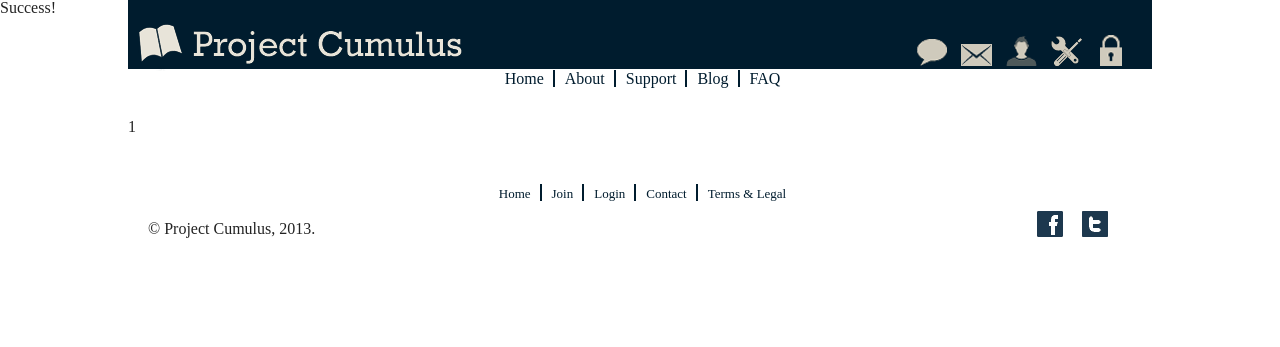
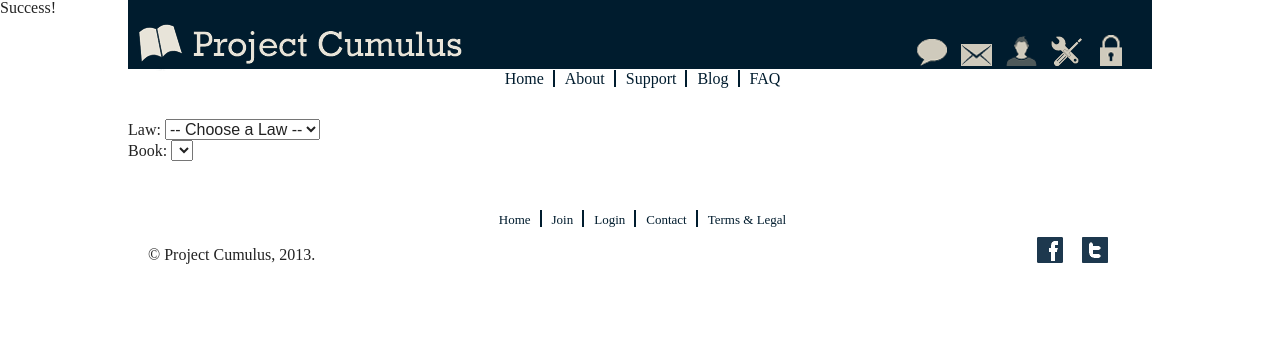
Before and after one commit to stevebosworth/ProjectCumulus, a PHP site: page /section-admin.php in a window 1280 px wide. Shown: the top 347 px of the page. Run offline with PHP 8.4, Linux system fonts and the light colour scheme; tables that the repository leaves empty hold one stand-in row (values such as "Sample post"); lists and menus that the app fills with data are empty; some libraries are stand-ins or nearby versions.

Commit message:
in progress dynamic dropdown lists to add sections

```diff
--- a/classes/Dbconn.class.php
+++ b/classes/Dbconn.class.php
@@ -1,7 +1,7 @@
 <?php
 	class Dbconn
 	{
-		private $dsn = 'mysql:mysql2.cloudsites.gearhost.com;dbname=cumulus';
+		private $dsn = 'mysql:host=mysql2.cloudsites.gearhost.com;dbname=cumulus';
 		private $username = 'cumulus';
 		private $password = 'kbvEigBt';
 
@@ -19,12 +19,5 @@
 
 			return $db;
 		}
-
 	}
-	$dbcon = new Dbconn();
-
-    $conn = $dbcon->getConn();
-    $laws_query = "SELECT * FROM books";
-
-    $laws = $conn->query($laws_query);
  ?>
--- /dev/null
+++ b/js/select-admin.js
@@ -0,0 +1,3 @@
+jQuery(document).ready(function($) {
+
+});
--- a/section-admin.php
+++ b/section-admin.php
@@ -1,6 +1,9 @@
 <?php
-    require_once 'classes/Dbconn.class.php';
- ?>
+require_once 'classes/Dbconn.class.php';
+$dbcon = new Dbconn();
+$conn = $dbcon->getConn();
+
+?>
 
 <!DOCTYPE html>
 <!--[if lt IE 7]>      <html class="no-js lt-ie9 lt-ie8 lt-ie7"> <![endif]-->
@@ -20,8 +23,29 @@
     <link rel="stylesheet" href="css/main.css">
     <!-- Add your styles and rename this link -->
     <!-- <link rel="stylesheet" href="css/home.css"> -->
+    <script src="//ajax.googleapis.com/ajax/libs/jquery/1.8.3/jquery.min.js"></script>
     <script src="http://use.edgefonts.net/arvo.js"></script>
     <script src="js/vendor/modernizr-2.6.2.min.js"></script>
+    <script>
+        $(document).ready(function() {
+            $('#sel_law').change(function(){
+                var law_id = $(this).val();
+                var datastring = 'law_id =' + law_id;
+
+                $.ajax
+                ({
+                    type: "POST",
+                    url: "functions/section_admin_func.php",
+                    data: dataString,
+                    cache: false,
+                    success: function(html)
+                    {
+                    $(".test").html(html);
+                    }
+                });
+            });
+        });
+    </script>
 </head>
 <body>
     <!--[if lt IE 7]>
@@ -57,10 +81,28 @@
         </header>
 
         <div id="content_container">
-           <ul>
-            <?php foreach($laws as $l) : ?>
-                <li><?php echo $l['law_id']; ?>
-            <?php endforeach; ?>
+
+
+            <div id="add_section">
+                <form id="frm_add_section" name="frm_add_sections" method="post">
+                    <label for="sel_law">Law: </label>
+                    <select name="sel_law" id="sel_law">
+                        <option selected="selected">-- Choose a Law --</option>
+                        <?php
+                            $laws_query = "SELECT * FROM laws";
+                            $laws = $conn->query($laws_query);
+                            foreach($laws as $l) : ?>
+                            <option value="<?php echo $l['law_id']; ?>"><?php echo $l["law_name"]; ?></option>
+                        <?php endforeach; ?>
+                    </select>
+                    <br />
+                    <label for="sel_book">Book: </label>
+                    <select name="sel_book" id="sel_book">
+                    </select>
+                    <br />
+                </form>
+                <p class="test"></p>
+            </div>
         </div> <!-- /content_container -->
 
         <footer>
```
Also changed, not shown: functions/section_admin_func.php (added, +21 -0 lines).
